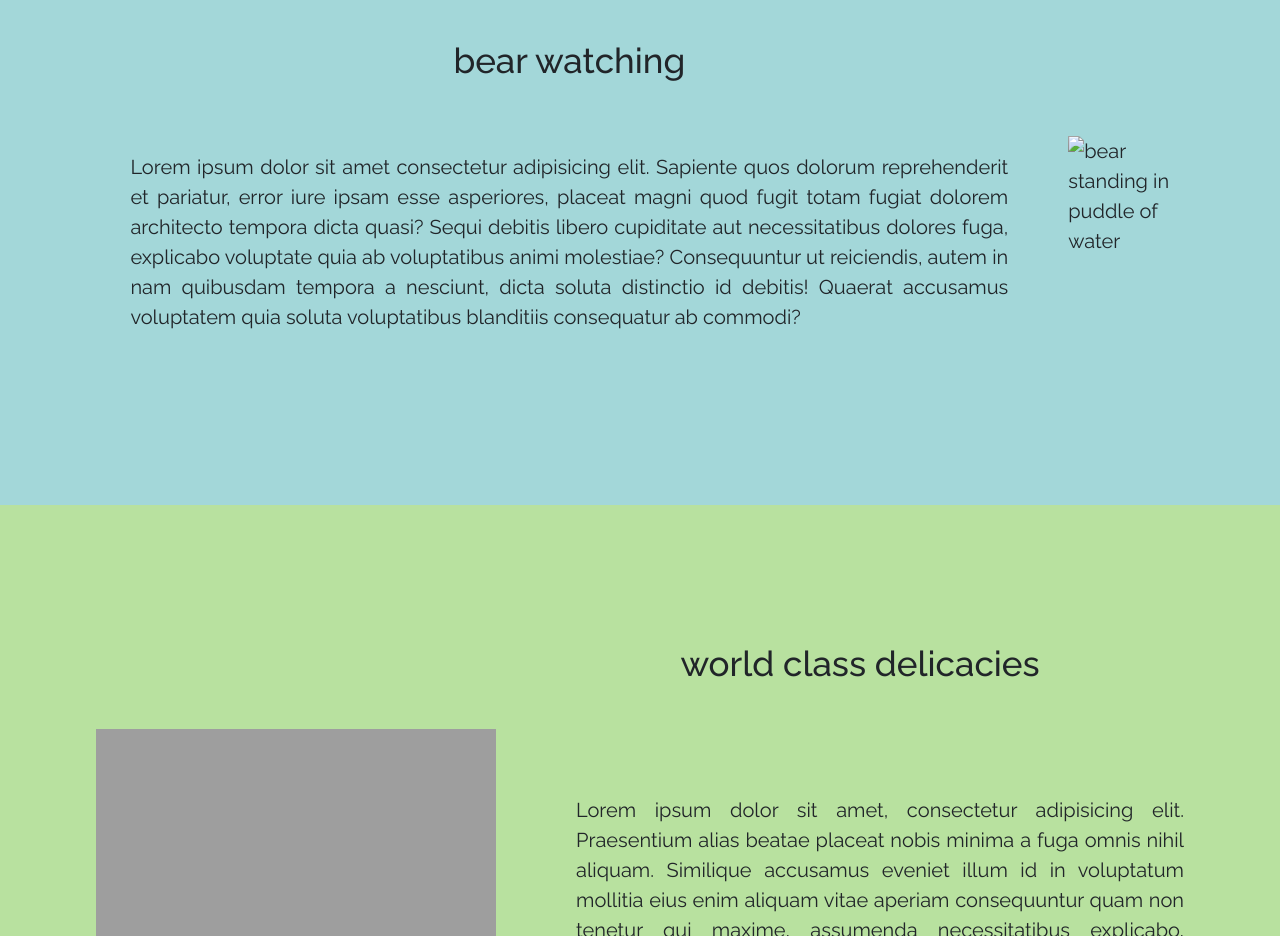
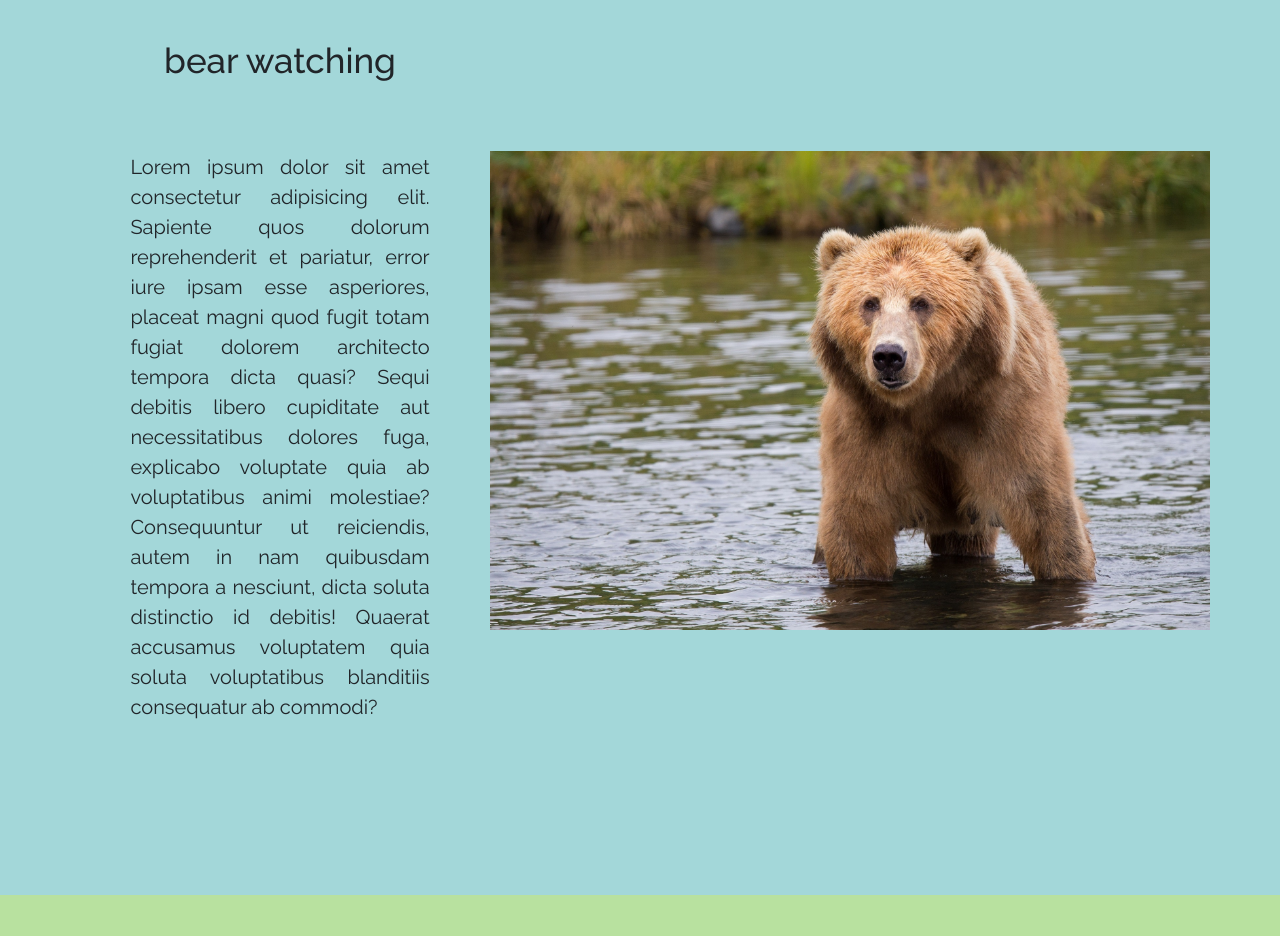
Before and after one commit to darthTh0t/schrute-farms, a website: page index.html in a window 1280 px wide. Shown: the part 900-1836 px from the top of the page. Drawn offline with nearby package versions, Linux system fonts and the light colour scheme; the site is published under a folder, as on GitHub Pages, so addresses that start at the root find nothing.

Commit message:
updated bear image

```diff
--- a/index.html
+++ b/index.html
@@ -49,7 +49,7 @@
                     Quaerat accusamus voluptatem quia soluta voluptatibus blanditiis consequatur ab commodi?
                 </p>
             </div>
-            <img src="/images/pexels-pixabay-158109.jpg" alt="bear standing in puddle of water" width="720px">
+            <img src="images/pexels-pixabay-158109.jpg" alt="bear standing in puddle of water" width="720px">
         </div>
     </div>
     <div id="beet-food">
```
